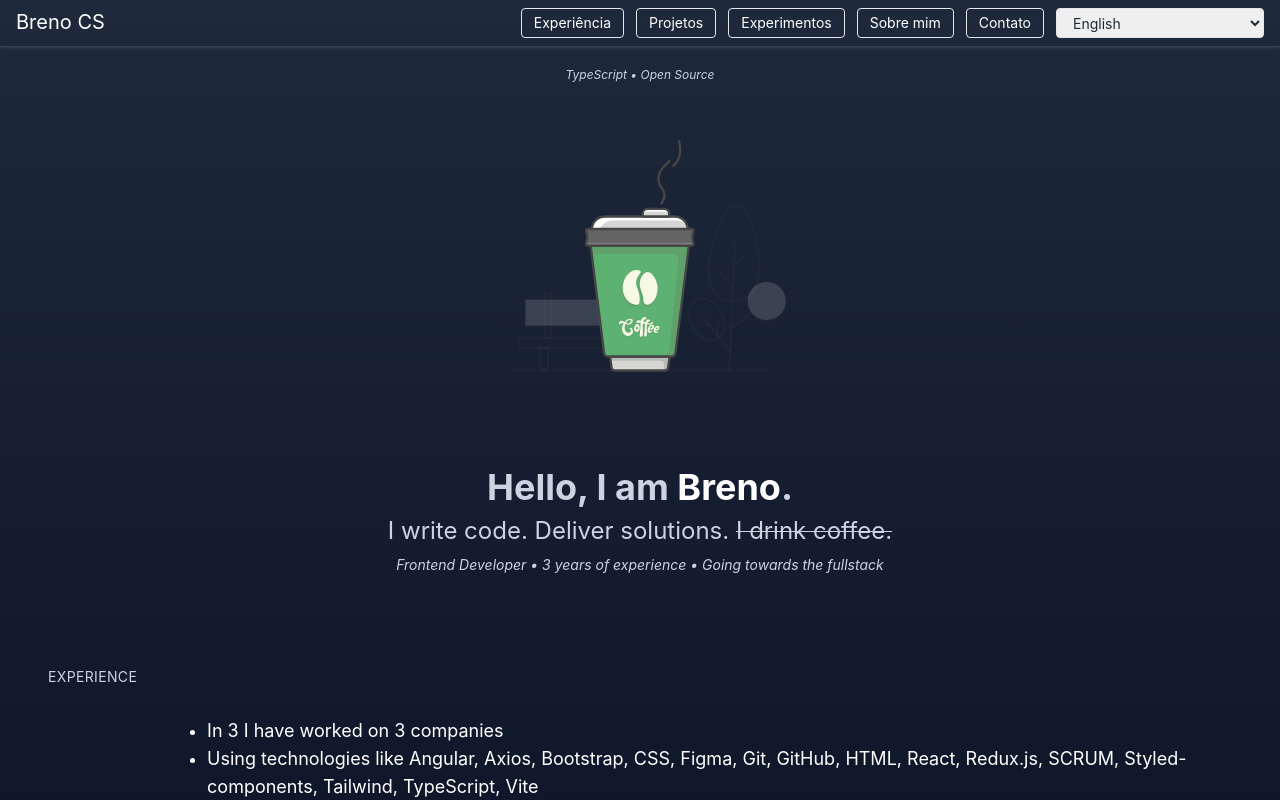
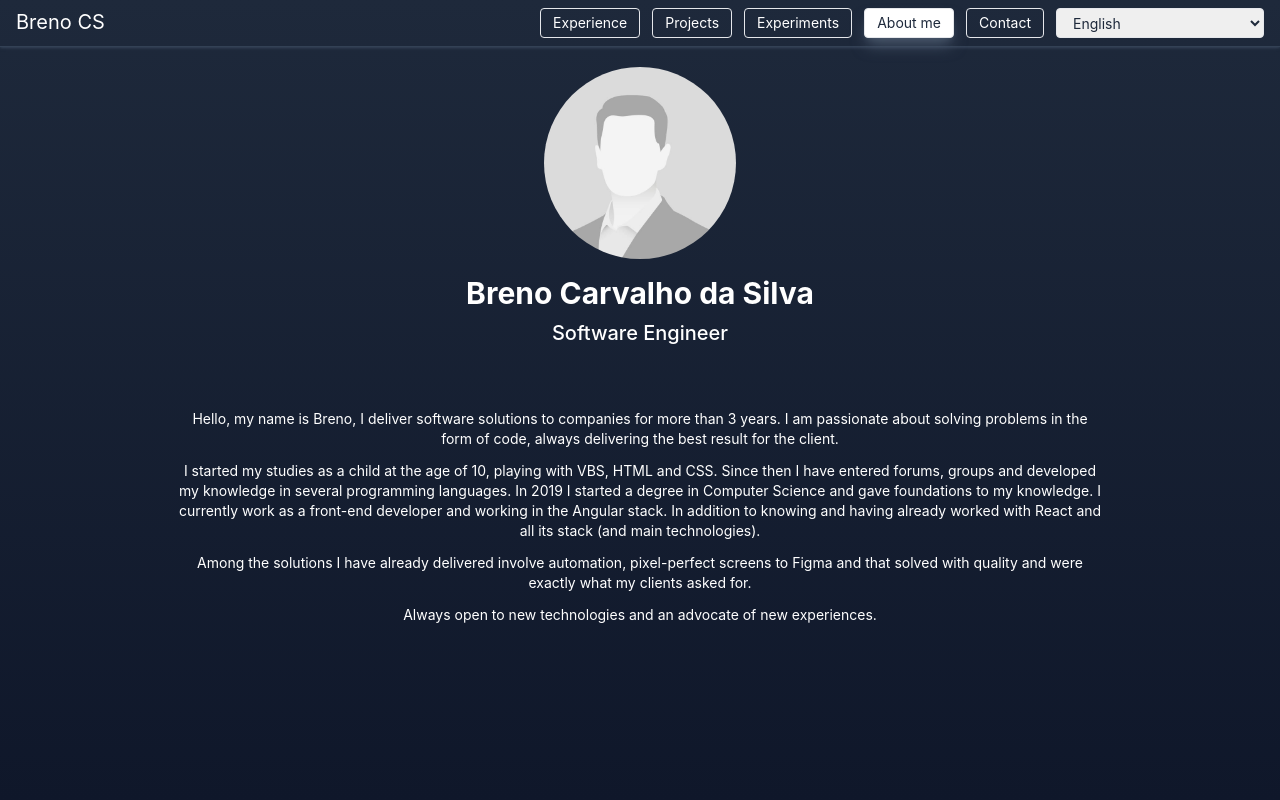
Before and after one commit to MasterTuto/MasterTuto.github.io, a React (Vite) app: page /#/about-me in a window 1280 px wide. Before the commit this address led to /#/. Built offline with nearby package versions, Linux system fonts and the light colour scheme; some icons are missing.

Commit message:
feat: Add hash router support #2 (#7)
* feat: add hash router support #2

* fix: home detail description

* fix: removed unused router

```diff
--- a/src/dictionary/index.ts
+++ b/src/dictionary/index.ts
@@ -43,6 +43,12 @@ export const dictionary = {
     status_finished: 'Finalizado',
     status_in_progress: 'Em progresso',
     status_abandoned: 'Abandonado',
+
+    nav_experience: 'Experiência',
+    nav_projects: 'Projetos',
+    nav_experiments: 'Experimentos',
+    nav_about_me: 'Sobre mim',
+    nav_contact: 'Contato',
 
     experiment_wikipedia_speedrun_title: 'Wikipedia Speedrun',
     experiment_wikipedia_speedrun_description: 'Script para encontrar menor caminho entre dois artigos da Wikipedia',
@@ -118,7 +124,7 @@ export const dictionary = {
     home_call_coffee: 'I drink coffee.',
     home_call_description: 'Frontend Developer • 3 years of experience • Going towards the fullstack',
     home_detail_experience: 'EXPERIENCE',
-    home_detail_experience_description_1: 'In {{0}} I have worked on {{1}} companies',
+    home_detail_experience_description_1: 'In {{0}} years I have worked on {{1}} companies',
     home_detail_experience_description_2: 'Using technologies like {{0}}',
     home_detail_experience_text: 'Check out more about my professional experiences',
     home_detail_projects: 'PROJECTS',
@@ -137,6 +143,12 @@ export const dictionary = {
     status_finished: 'Finished',
     status_in_progress: 'In progress',
     status_abandoned: 'Abandoned',
+
+    nav_experience: 'Experience',
+    nav_projects: 'Projects',
+    nav_experiments: 'Experiments',
+    nav_about_me: 'About me',
+    nav_contact: 'Contact',
 
 
     experiment_wikipedia_speedrun_title: 'Wikipedia Speedrun',
--- a/src/layouts/MainLayout.tsx
+++ b/src/layouts/MainLayout.tsx
@@ -2,8 +2,10 @@ import React, { useContext } from 'react'
 import { Link, Outlet } from 'react-router-dom'
 import { NavButton, Select } from '../components'
 import { TranslatorContext } from '../contexts/TranslatorContext'
+import { useTranslate } from '../hooks/useTranslate'
 
 const MainLayout = () => {
+  const translate = useTranslate();
   const { language, setLanguage } = useContext(TranslatorContext);
 
   return (
@@ -11,11 +13,11 @@ const MainLayout = () => {
       <nav className="flex gap-3 align-middle w-full bg-transparent border-b border-b-slate-700 shadow-slate-700 shadow py-2 px-4">
         <Link to="/" className='text-xl flex-1'>Breno CS</Link>
 
-        <NavButton text="Experiência" link="/experience" />
-        <NavButton text="Projetos" link="/projects" />
-        <NavButton text="Experimentos" link="/experiments" />
-        <NavButton text="Sobre mim" link="/about-me" />
-        <NavButton text="Contato" link="/contact" />
+        <NavButton text={translate('nav_experience')} link="/experience" />
+        <NavButton text={translate('nav_projects')} link="/projects" />
+        <NavButton text={translate('nav_experiments')} link="/experiments" />
+        <NavButton text={translate('nav_about_me')} link="/about-me" />
+        <NavButton text={translate('nav_contact')} link="/contact" />
 
         <Select
           options={[
--- a/src/routes/index.tsx
+++ b/src/routes/index.tsx
@@ -1,4 +1,4 @@
-import { BrowserRouter, Route, Routes } from "react-router-dom"
+import { Route, Routes, HashRouter } from "react-router-dom"
 import MainLayout from "../layouts/MainLayout"
 import AboutMe from "../screens/AboutMe"
 import Contact from "../screens/Contact"
@@ -9,7 +9,7 @@ import Projects from "../screens/Projects"
 
 export const Router = () => {
   return (
-    <BrowserRouter>
+    <HashRouter>
       <Routes>
         <Route path="/" element={<MainLayout /> }>
           <Route path="/" element={<Home />} />
@@ -20,6 +20,6 @@ export const Router = () => {
           <Route path="contact" element={<Contact />} />
         </Route>
       </Routes>
-    </BrowserRouter>
+    </HashRouter>
   )
 }
```
